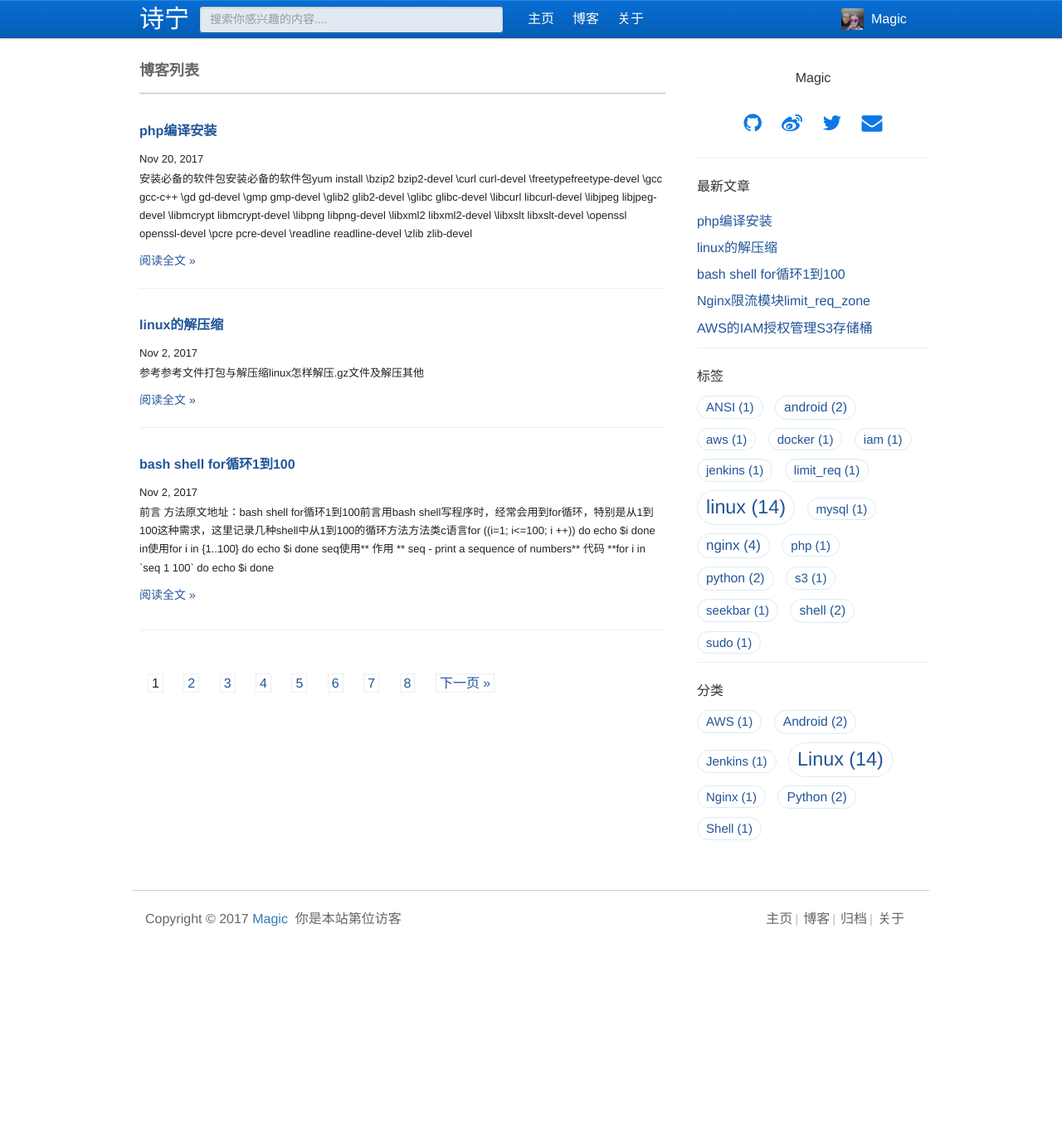
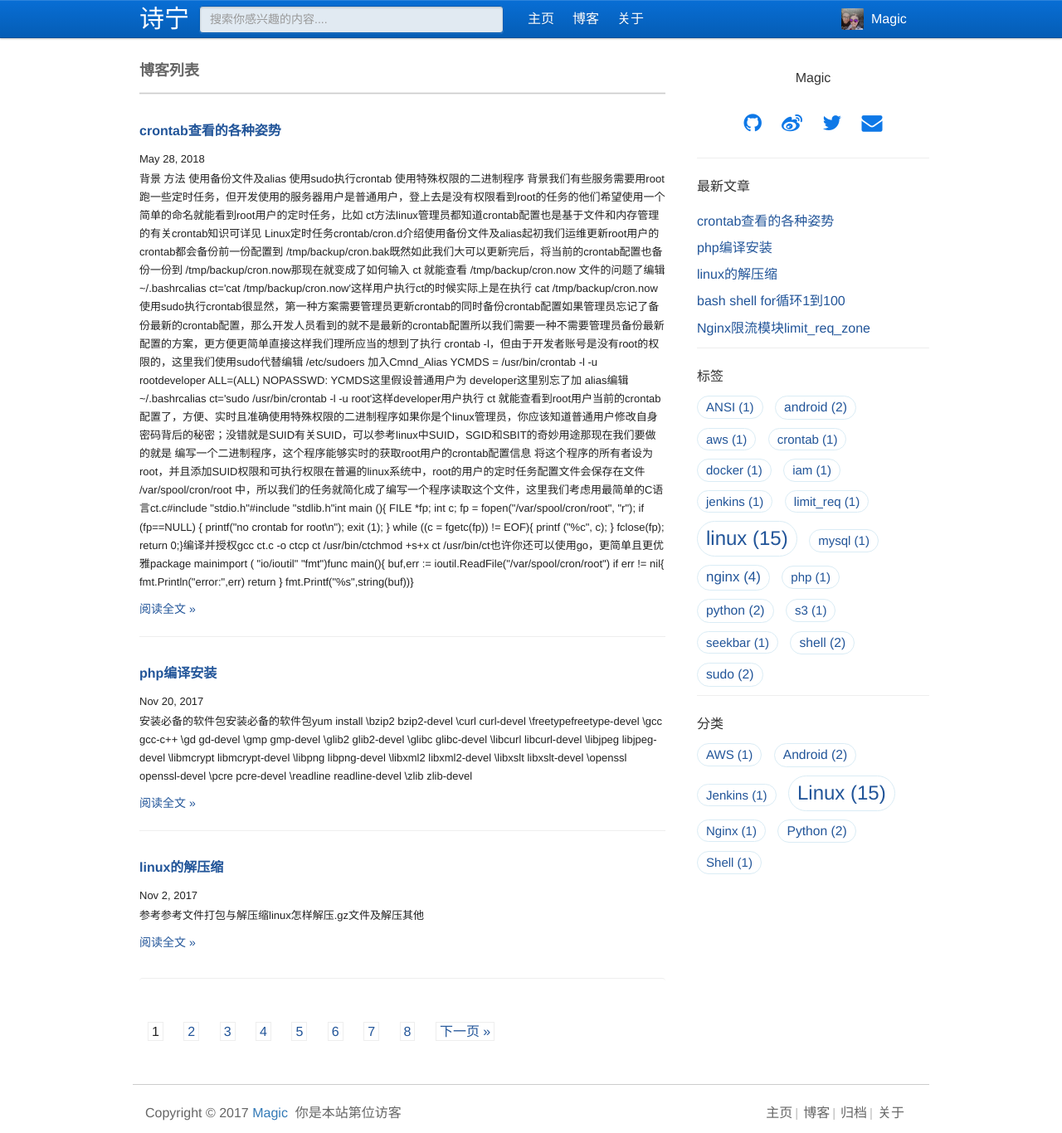
Before and after one commit to magic5650/magic5650.github.io, a Jekyll site: the page built from index.html, in a window 1280 px wide and 1366 px high. Shown: the whole window at 83% size. Built offline with Jekyll 4.4.1, drawn with Linux system fonts in a browser that asks for light colours; the list of posts is cut into pages by our own code; comment, search, counter and statistics services are not loaded.

Commit message:
crontab-view

````diff
--- /dev/null
+++ b/_posts/2018-05-28-crontab-view.md
@@ -0,0 +1,118 @@
+---
+layout: post
+title: crontab查看的各种姿势
+author: magic
+date:   2018-05-28
+categories: Linux
+tags: linux crontab sudo
+permalink: /archivers/crontab-view
+---
+* 目录
+{:toc}
+
+## 背景
+我们有些服务需要用root跑一些定时任务，但开发使用的服务器用户是普通用户，登上去是没有权限看到root的任务的
+
+他们希望使用一个简单的命名就能看到root用户的定时任务，比如 ct
+
+## 方法
+linux管理员都知道crontab配置也是基于文件和内存管理的
+
+有关crontab知识可详见 [Linux定时任务crontab/cron.d介绍](http://cering.github.io/2015/11/02/%E8%BD%AC-Linux%E5%AE%9A%E6%97%B6%E4%BB%BB%E5%8A%A1crontab-cron-d%E4%BB%8B%E7%BB%8D/)
+
+### 使用备份文件及alias
+起初我们运维更新root用户的crontab都会备份前一份配置到 /tmp/backup/cron.bak
+
+既然如此我们大可以更新完后，将当前的crontab配置也备份一份到 /tmp/backup/cron.now
+
+那现在就变成了如何输入 ct 就能查看 /tmp/backup/cron.now 文件的问题了
+
+
+编辑 ~/.bashrc
+```
+alias ct='cat /tmp/backup/cron.now'
+```
+这样用户执行ct的时候实际上是在执行 cat /tmp/backup/cron.now
+
+### 使用sudo执行crontab
+很显然，第一种方案需要管理员更新crontab的同时备份crontab配置
+
+如果管理员忘记了备份最新的crontab配置，那么开发人员看到的就不是最新的crontab配置
+
+所以我们需要一种不需要管理员备份最新配置的方案，更方便更简单直接
+
+这样我们理所应当的想到了执行 crontab -l，但由于开发者账号是没有root的权限的，这里我们使用sudo代替
+
+编辑 /etc/sudoers 加入
+```
+Cmnd_Alias      YCMDS = /usr/bin/crontab -l -u root
+developer ALL=(ALL) NOPASSWD: YCMDS
+```
+这里假设普通用户为 developer
+
+这里别忘了加 alias
+
+编辑 ~/.bashrc
+```
+alias ct='sudo /usr/bin/crontab -l -u root'
+```
+这样developer用户执行 ct 就能查看到root用户当前的crontab配置了，方便、实时且准确
+
+### 使用特殊权限的二进制程序
+如果你是个linux管理员，你应该知道普通用户修改自身密码背后的秘密；没错就是SUID
+
+有关SUID，可以参考[linux中SUID，SGID和SBIT的奇妙用途](https://blog.csdn.net/xiaocainiaoshangxiao/article/details/17378611)
+
+那现在我们要做的就是
+1. 编写一个二进制程序，这个程序能够实时的获取root用户的crontab配置信息
+2. 将这个程序的所有者设为root，并且添加SUID权限和可执行权限
+
+在普遍的linux系统中，root的用户的定时任务配置文件会保存在文件 /var/spool/cron/root 中，
+所以我们的任务就简化成了编写一个程序读取这个文件，这里我们考虑用最简单的C语言
+
+ct.c
+```
+#include "stdio.h"
+#include "stdlib.h"
+
+int main (){
+    FILE *fp;
+    int c;
+    fp = fopen("/var/spool/cron/root", "r");
+    if (fp==NULL)
+    {
+        printf("no crontab for root\n");
+        exit (1);
+    }
+    while ((c = fgetc(fp)) != EOF){
+        printf ("%c", c);
+    }
+    fclose(fp);
+    return 0;
+}
+```
+编译并授权
+```
+gcc ct.c -o ct
+cp ct /usr/bin/ct
+chmod +s+x ct /usr/bin/ct
+```
+
+也许你还可以使用go，更简单且更优雅
+```
+package main
+
+import (
+    "io/ioutil"
+    "fmt"
+)
+
+func main(){
+    buf,err := ioutil.ReadFile("/var/spool/cron/root")
+    if err != nil{
+        fmt.Println("error:",err)
+        return
+    }
+    fmt.Printf("%s",string(buf))
+}
+```
````
Also changed, not shown: _posts/2017-10-19-linux-sudo-nopasswd.md (+11 -0 lines).
